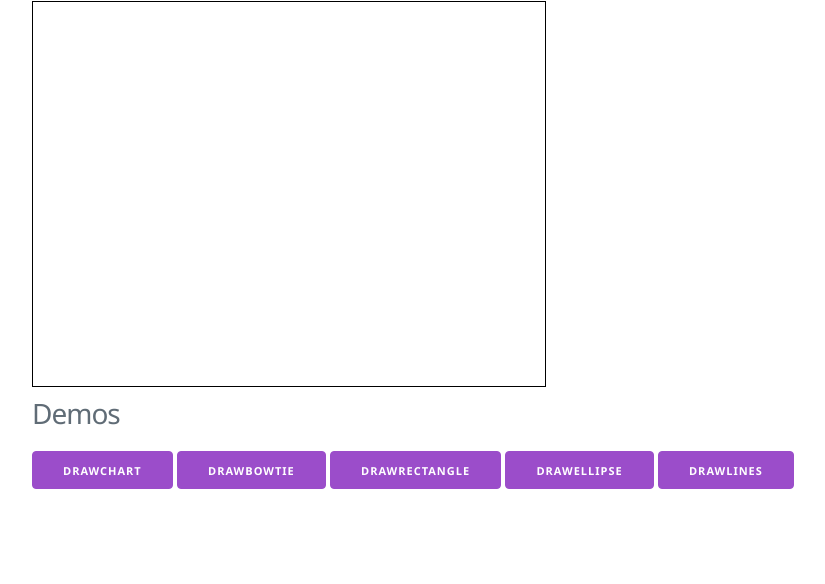
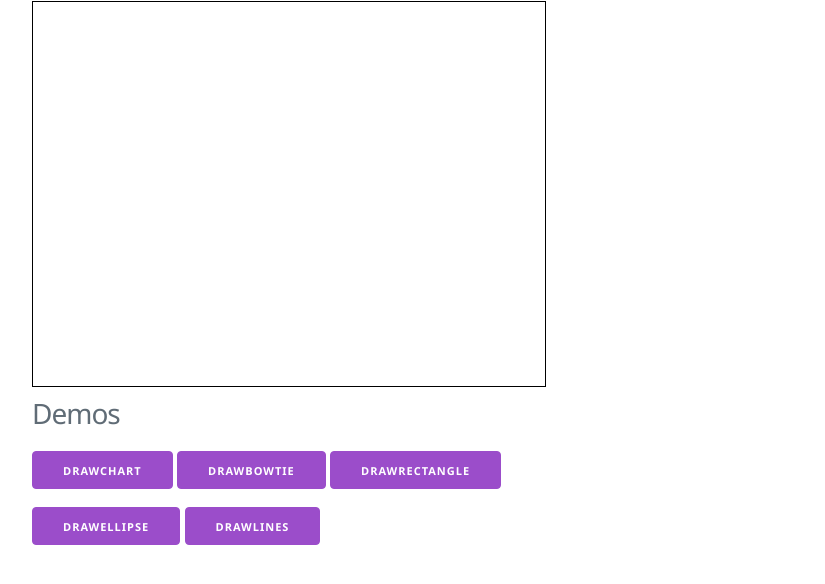
Before and after one commit to urbanspr1nter/srgpjs, a website built with webpack: page index.html in a window 1280 px wide. Shown: the part 64-648 px from the top of the page, without its empty margins (68-893 px from the left). Built offline with nearby package versions, Linux system fonts and the light colour scheme.

Commit message:
Editing layout

```diff
--- a/index.html
+++ b/index.html
@@ -53,6 +53,8 @@
                 <div class="column">
                     <h3>Demos</h3>
                     <div class="toolbar">
+                        <div class="row">
+                            <div class="column">
                                 <button
                                     type="button"
                                     class="button"
@@ -74,6 +76,10 @@
                                 >
                                     drawRectangle
                                 </button>
+                            </div>
+                        </div>
+                        <div class="row">
+                            <div class="column">
                                 <button
                                     type="button"
                                     class="button"
@@ -92,6 +98,8 @@
                         </div>
                     </div>
                 </div>
+            </div>
+        </div>
         <script src="build/index.js"></script>
     </body>
 </html>
--- a/src/index.ts
+++ b/src/index.ts
@@ -162,7 +162,7 @@ function onDemoClicked(e: Event) {
     }
 }
 
-const buttons = document.querySelectorAll("div[class='demo-wrapper'] > button");
+const buttons = document.querySelectorAll("div[class='toolbar'] .button");
 buttons.forEach((b: HTMLButtonElement) =>
     b.addEventListener("click", onDemoClicked),
 );
```
Lines whose indentation alone changed are shown as unchanged.
